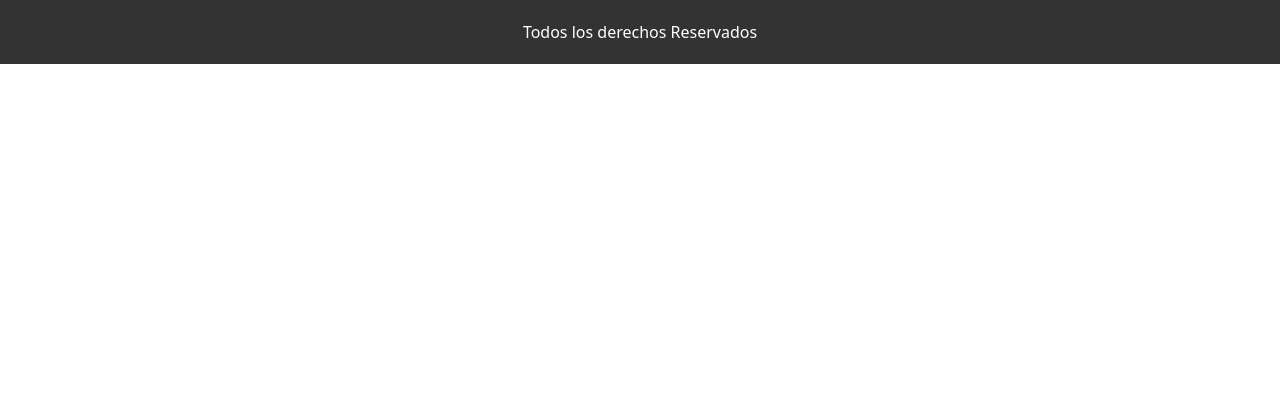
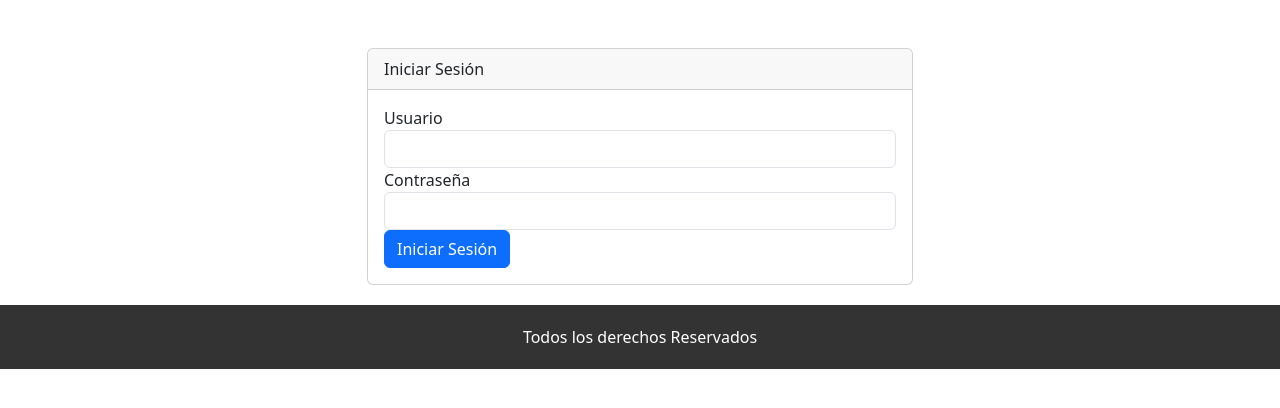
Before and after one commit to Meinherz51291/Django-23655-Grupo11, a Django app: page / in a window 1280 px wide. Shown: the part 160-568 px from the top of the page. Run offline with Django 4.2, Linux system fonts and the light colour scheme; tables that the repository leaves empty hold one stand-in row (values such as "Sample post").

Commit message:
Corrigiendo codigo

```diff
--- a/matafuegos/core/static/core/css/main.css
+++ b/matafuegos/core/static/core/css/main.css
@@ -3,6 +3,7 @@ footer {
     color: #fff;
     padding: 20px 0;
     text-align: center;
+    margin-top: 20px;
 }
 
 footer p {
--- a/matafuegos/core/templates/core/clientes.html
+++ b/matafuegos/core/templates/core/clientes.html
@@ -1,4 +1,4 @@
-{% extends "core/main.html" %}
+{% extends "core/base.html" %}
 {% block section_title %}Lista de Clientes{% endblock %}
 {% block content %}
     <div class="container mt-5">
--- a/matafuegos/core/templates/core/index.html
+++ b/matafuegos/core/templates/core/index.html
@@ -1,4 +1,32 @@
-{% extends "core/main.html" %}
+{% extends "core/base.html" %}
 {% block section_title %}
 Bienvenido a la Gestión de Recargas de Matafuegos
+
+
 {% endblock %}
+
+{% block content %}
+<div class="container mt-5">
+    <div class="row justify-content-center">
+        <div class="col-md-6">
+            <div class="card">
+                <div class="card-header">Iniciar Sesión</div>
+                <div class="card-body">
+                    <form method="POST">
+                        {% csrf_token %}
+                        <div class="form-group">
+                            <label for="username">Usuario</label>
+                            <input type="text" class="form-control" id="username" name="username" required>
+                        </div>
+                        <div class="form-group">
+                            <label for="password">Contraseña</label>
+                            <input type="password" class="form-control" id="password" name="password" required>
+                        </div>
+                        <button type="submit" class="btn btn-primary">Iniciar Sesión</button>
+                    </form>
+                </div>
+            </div>
+        </div>
+    </div>
+</div>
+{% endblock %}
```
Also changed, not shown: matafuegos/core/templates/core/matafuegos.html (+30 -31 lines), matafuegos/core/templates/core/base.html (renamed from matafuegos/core/templates/core/main.html).
